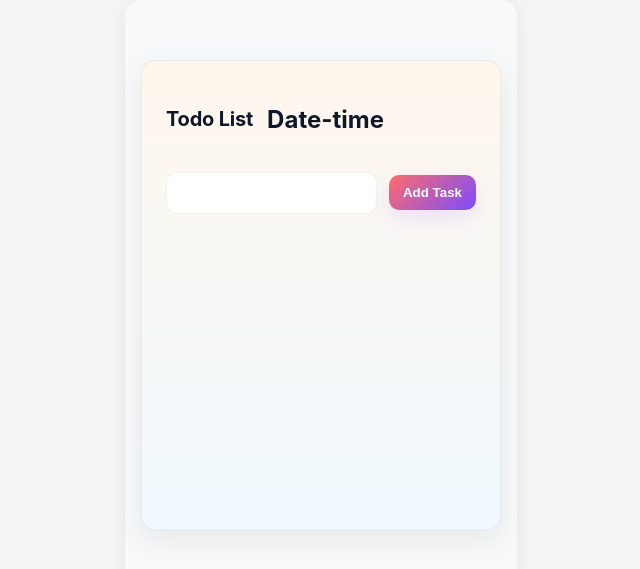
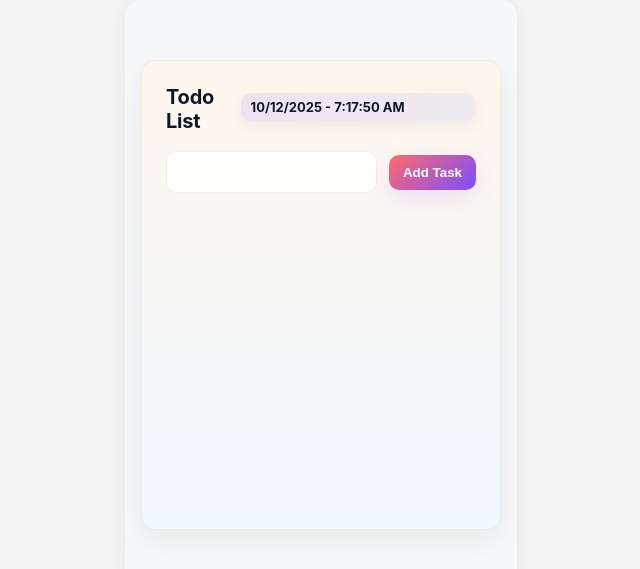
Before and after one commit to abhii2107/React.js, a React (Vite) app: page / in a window 1280 px wide. Shown: the part 105-674 px from the top of the page, without its empty margins (319-959 px from the left). Built offline with nearby package versions, Linux system fonts and the light colour scheme.

Commit message:
date and time added

```diff
--- a/src/projects/todo/Todo.jsx
+++ b/src/projects/todo/Todo.jsx
@@ -2,37 +2,48 @@ import "./todo.css"
 import React, { useState } from "react"
 import { MdCheckCircle } from "react-icons/md";
 import { MdDelete } from "react-icons/md";
-export const Todo = ()=>{
-    const[inputvalue,setInputValue] = useState("");
-    const[task,setTask] = useState([]);
+export const Todo = () => {
+    const [inputvalue, setInputValue] = useState("");
+    const [task, setTask] = useState([]);
+    const [datetime, setDateTime] = useState("");
 
-    const handleInputChange = (value)=>{
+    const handleInputChange = (value) => {
         setInputValue(value);
     }
-    const handleFormSubmit  = (event)=>{
+    const handleFormSubmit = (event) => {
         event.preventDefault();
-        if(!inputvalue) return;
-        if(task.includes("inputvalue")){
+        if (!inputvalue) return;
+        if (task.includes("inputvalue")) {
             setInputValue("");
             return;
         };
-        setTask((prevTask) => [... prevTask,inputvalue])
+        setTask((prevTask) => [...prevTask, inputvalue])
         // ... spread operator strore all prevtask in the arr and inputvalue
         setInputValue("");
     }
-    return(
+
+    //todo date and time
+    const interval = setInterval(() => {
+        const now = new Date();
+        const FormattedDate = now.toLocaleDateString();
+        const FormattedTime = now.toLocaleTimeString();
+        setDateTime(`${FormattedDate} - ${FormattedTime}`)
+    }, 1000);
+
+
+    return (
         <section className="todo-container">
             <header>
                 <h1>Todo List</h1>
-                <h2 className="da te-time"> Date-time</h2>
+                <h2 className="date-time"> {datetime}</h2>
             </header>
             <section className="form">
                 <form onSubmit={handleFormSubmit}>
                     <div>
                         <input type="text"
-                         className="todo-input" b
-                         value={inputvalue}
-                         onChange={(event) => handleInputChange(event.target.value)}
+                            className="todo-input" b
+                            value={inputvalue}
+                            onChange={(event) => handleInputChange(event.target.value)}
                         />
                     </div>
                     <div>
@@ -45,11 +56,11 @@ export const Todo = ()=>{
             <section className="myorderlist">
                 <ul>
                     {
-                        task.map((currelem,index) => {
+                        task.map((currelem, index) => {
                             return <li key={index} className="todo-item">
                                 <span>{currelem}</span>
-                                <button className="check-btn"><MdCheckCircle/></button>
-                                <button className="delete-btn"><MdDelete/></button>
+                                <button className="check-btn"><MdCheckCircle /></button>
+                                <button className="delete-btn"><MdDelete /></button>
                             </li>
                         })
                     }
--- a/src/projects/todo/todo.css
+++ b/src/projects/todo/todo.css
@@ -43,6 +43,25 @@
   color: var(--text-strong);
   letter-spacing: -0.2px;
 }
+
+/* Date/time below the main heading: make it take full row in the header
+   so it appears underneath the H1 while keeping a pill, colorful look */
+.date-time{
+  flex-basis: 100%; /* forces line-break in the header flex row */
+  margin-top: 8px;
+  display: inline-block;
+  font-size: 13px;
+  font-weight: 700;
+  color: var(--text-strong);
+  background: linear-gradient(90deg, rgba(124,77,255,0.12), rgba(107,140,255,0.10));
+  padding: 6px 10px;
+  border-radius: 10px;
+  align-self: flex-start;
+  box-shadow: 0 6px 18px rgba(14,22,42,0.06);
+  transition: transform 160ms ease, box-shadow 160ms ease, opacity 160ms ease;
+}
+.date-time:hover{ transform: translateY(-3px); box-shadow: 0 14px 36px rgba(14,22,42,0.08); }
+
 
 /* Form */
 .todo-container .form{
```
